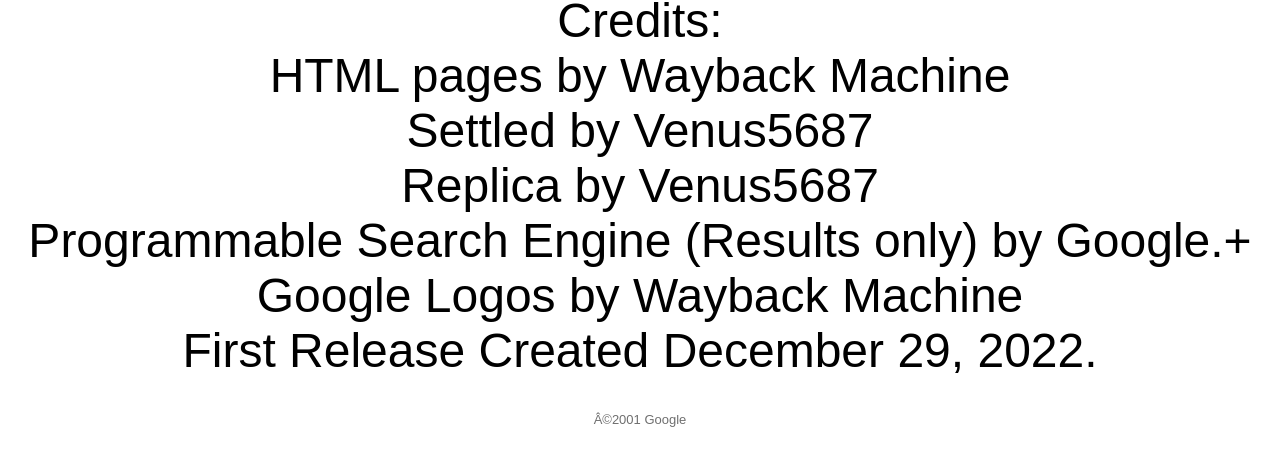
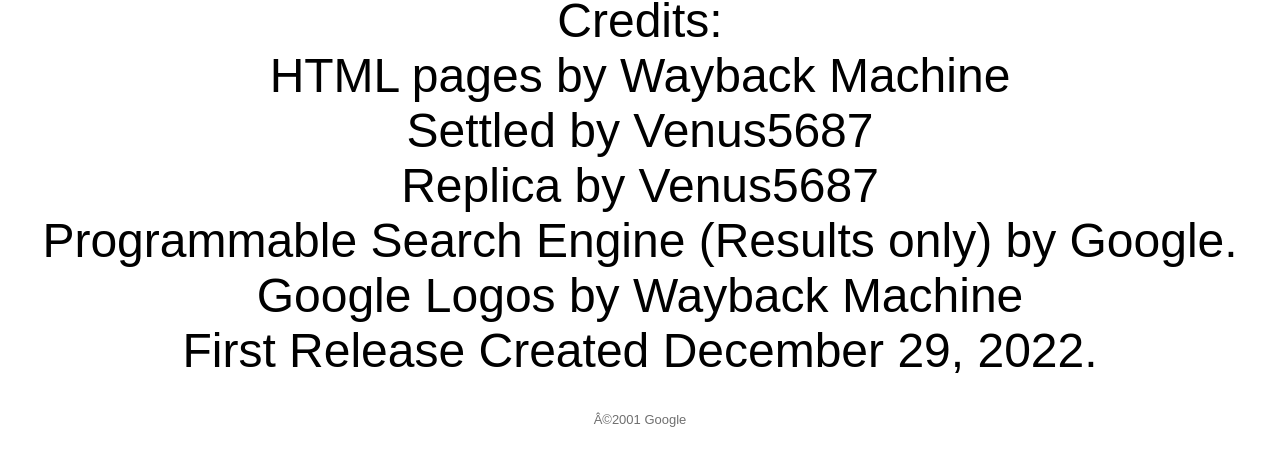
Before and after one commit to Venus5687/g1999, a plain HTML site: page credits.html in a window 1280 px wide. Shown: the part 89-554 px from the top of the page. Drawn offline with Linux system fonts and the light colour scheme.

Commit message:
Update credits.html

```diff
--- a/credits.html
+++ b/credits.html
@@ -30,7 +30,7 @@ body {
 <center><font size="18">HTML pages by Wayback Machine</font></center>
 <center><font size="18">Settled by Venus5687</font></center>
 <center><font size="18">Replica by Venus5687</font></center>
-<center><font size="18">Programmable Search Engine (Results only) by Google.+</font></center>
+<center><font size="18">Programmable Search Engine (Results only) by Google.</font></center>
 <center><font size="18">Google Logos by Wayback Machine</font></center>
 <center><font size="18">First Release Created December 29, 2022.</font></center>
 <br><center><p></p><center><font size="-1" color="#6f6f6f">©2001 Google</font></center>
```
